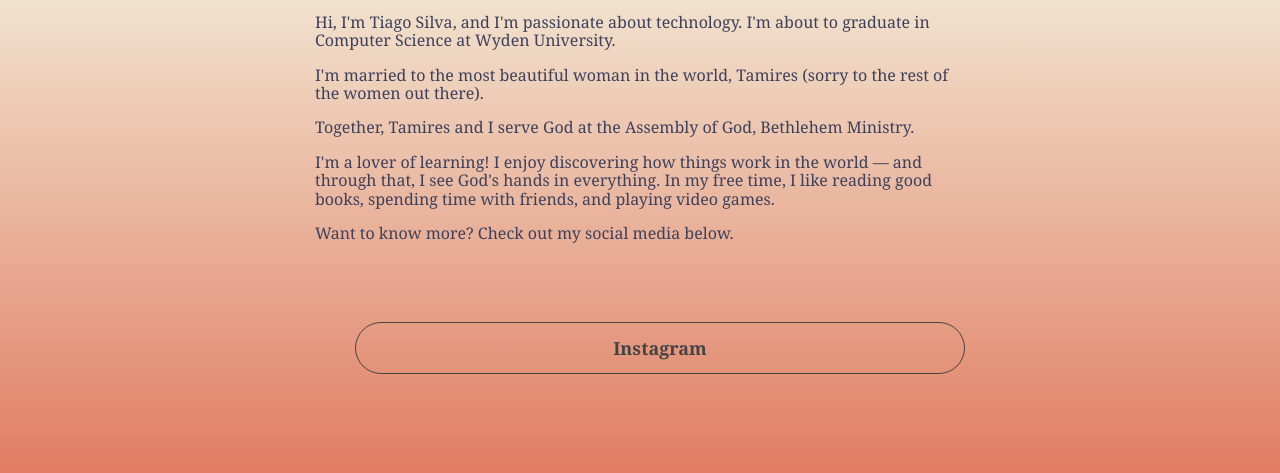
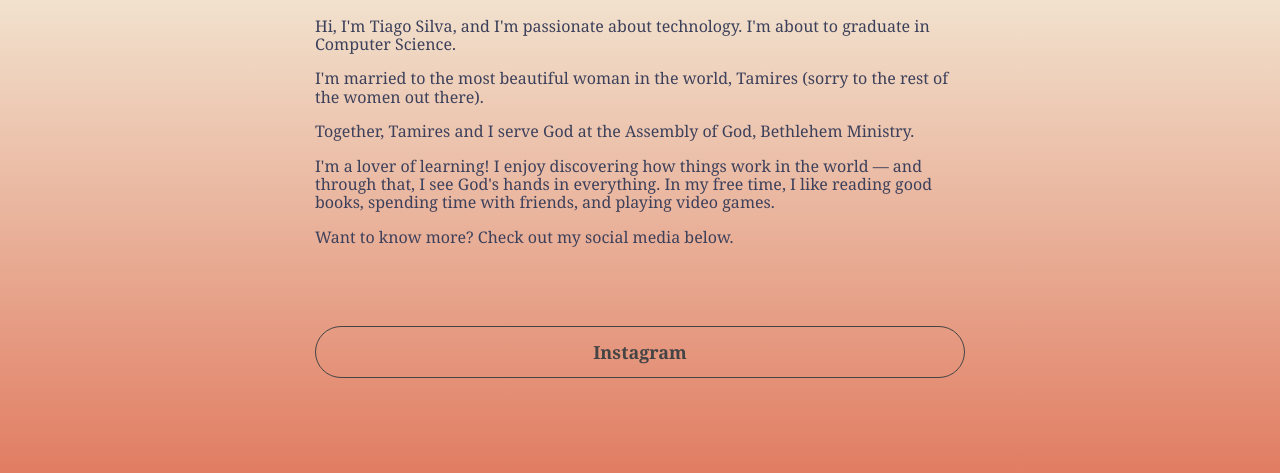
Before and after one commit to TiagoSilva2712/My_Profile, a plain HTML site: page index.html in a window 1280 px wide. Shown: the part 313-786 px from the top of the page. Drawn offline with Linux system fonts and the light colour scheme.

Commit message:
Ajustando o link e o parágrafo 1

```diff
--- a/index.html
+++ b/index.html
@@ -15,10 +15,9 @@
         <img src="images/profile_photo.jpg" alt="Profile Photo">
         <section class="profile">
             <h1>Welcome to my profile!</h1>
+            <h2></h2>
 
-            <p>Hi, I'm Tiago Silva, and I'm passionate about technology. I'm about to graduate in Computer Science at
-                Wyden
-                University.</p>
+            <p>Hi, I'm Tiago Silva, and I'm passionate about technology. I'm about to graduate in Computer Science.</p>
 
             <p> I'm married to the most beautiful woman in the world, Tamires (sorry to the rest of the women out
                 there).
--- a/src/css/style.css
+++ b/src/css/style.css
@@ -62,6 +62,10 @@ body {
     list-style: none;
 }
 
+.links ul {
+    padding: 0;
+}
+
 @media screen and (max-width: 720px) {
     .profile {
         font-size: 20px;
```
